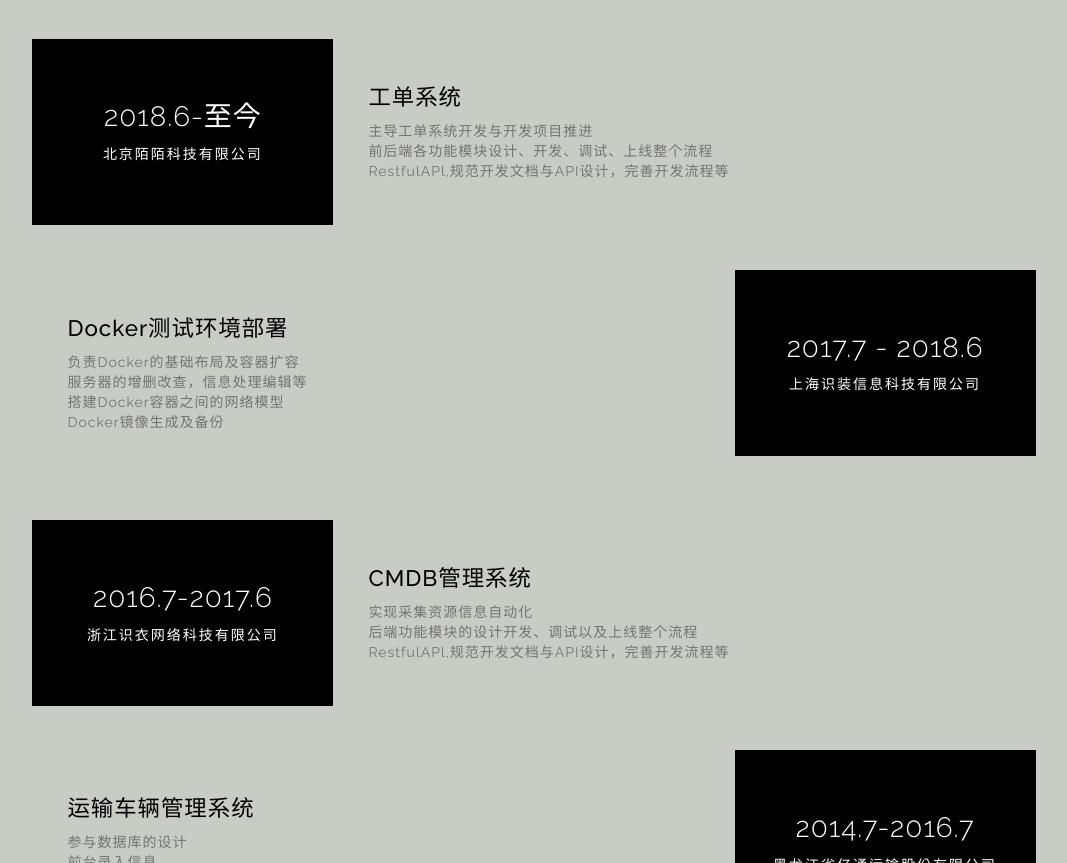
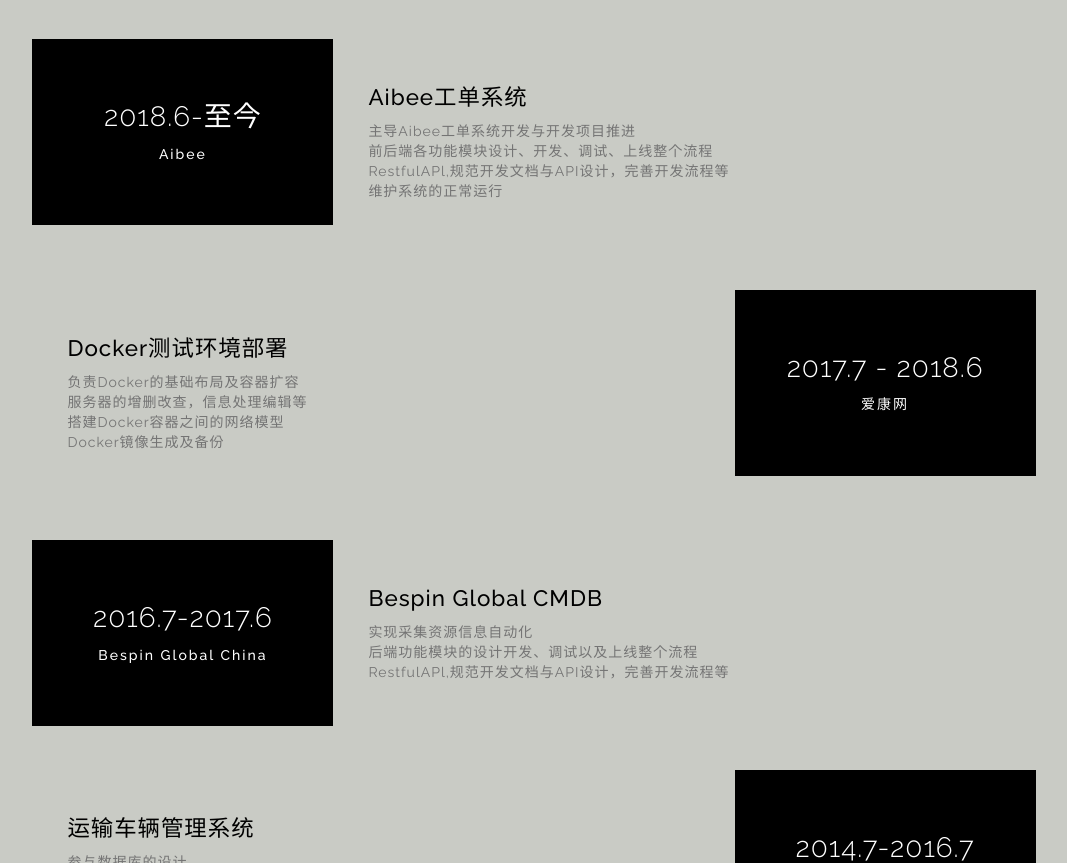
Before and after one commit to XuLaoGen/Vitae, a plain HTML site: page index.html in a window 1280 px wide. Shown: the part 2782-3645 px from the top of the page, without its empty margins (106-1173 px from the left). Drawn offline with nearby package versions, Linux system fonts and the light colour scheme.

Commit message:
Update index.html

```diff
--- a/index.html
+++ b/index.html
@@ -259,7 +259,7 @@ Smartphone Compatible web template, free webdesigns for Nokia, Samsung, LG, Sony
 					</div>
 					<div class="experience-right">
 						<h4>计算机科学与技术学院-计算机科学与技术专业</h4>
-						<p>大学英语四级 </p><p>普通话二类乙等</p><p> 二级心理咨询师</p><p>计算机二级</p> 毕业论文：《运输车辆管理系统》</p>
+						<p>大学英语四级 </p><p>普通话二类乙等</p><p> 二级心理咨询师</p><p>计算机二级</p> <p>毕业论文：《运输车辆管理系统》</p>
 					</div>
 					<div class="clearfix"> </div>
 				</div>
@@ -279,21 +279,21 @@ Smartphone Compatible web template, free webdesigns for Nokia, Samsung, LG, Sony
 				<div class="experience-grids w3-agileits">
 				<div class="experience-left">
 					<h6>2018.6-至今</h6>
-					<h5> 北京陌陌科技有限公司</h5>
+					<h5> Aibee</h5>
 				</div>
 				<div class="experience-right">
-					<h4>工单系统</h4>
-					<p>主导工单系统开发与开发项目推进</p>
+					<h4>Aibee工单系统</h4>
+					<p>主导Aibee工单系统开发与开发项目推进</p>
 					<p>前后端各功能模块设计、开发、调试、上线整个流程</p>
 					<p>RestfulAPl,规范开发文档与API设计，完善开发流程等</p>
-
+					<p>维护系统的正常运行</p>
 				</div>
 				<div class="clearfix"> </div>
 			</div>
 				<div class="experience-grids experience-grids-btm">
 					<div class="experience-left">
 						<h6>2017.7 - 2018.6</h6>
-						<h5>上海识装信息科技有限公司</h5>
+						<h5>爱康网</h5>
 					</div>
 					<div class="experience-right">
 						<h4>Docker测试环境部署</h4>
@@ -307,10 +307,10 @@ Smartphone Compatible web template, free webdesigns for Nokia, Samsung, LG, Sony
 				<div class="experience-grids w3-agileits">
 					<div class="experience-left">
 						<h6>2016.7-2017.6</h6>
-						<h5>浙江识衣网络科技有限公司</h5>
+						<h5>Bespin Global China </h5>
 					</div>
 					<div class="experience-right">
-						<h4>CMDB管理系统</h4>
+						<h4>Bespin Global CMDB</h4>
 						<p>实现采集资源信息自动化</p>
 						<p>后端功能模块的设计开发、调试以及上线整个流程</p>
 						<p>RestfulAPl,规范开发文档与API设计，完善开发流程等</p>
```
